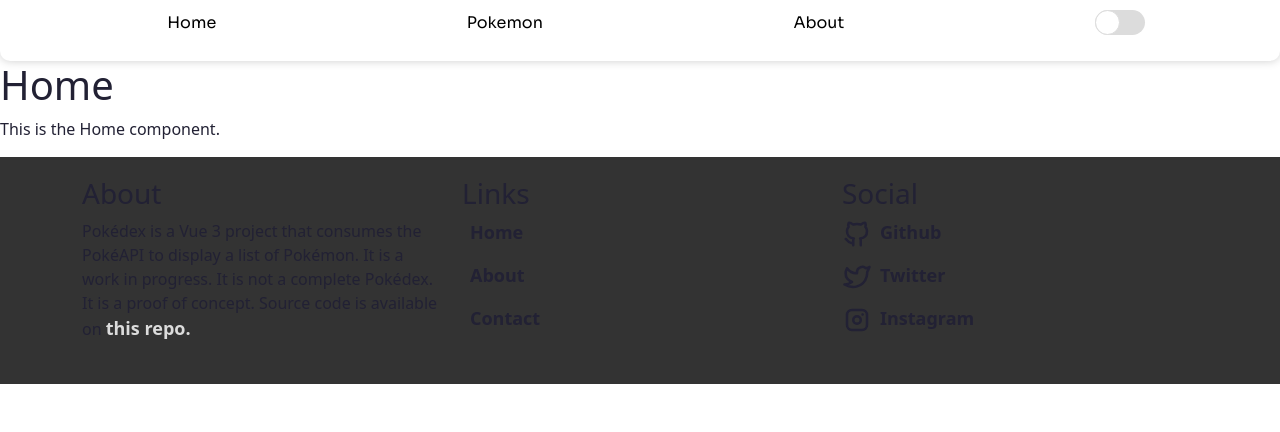
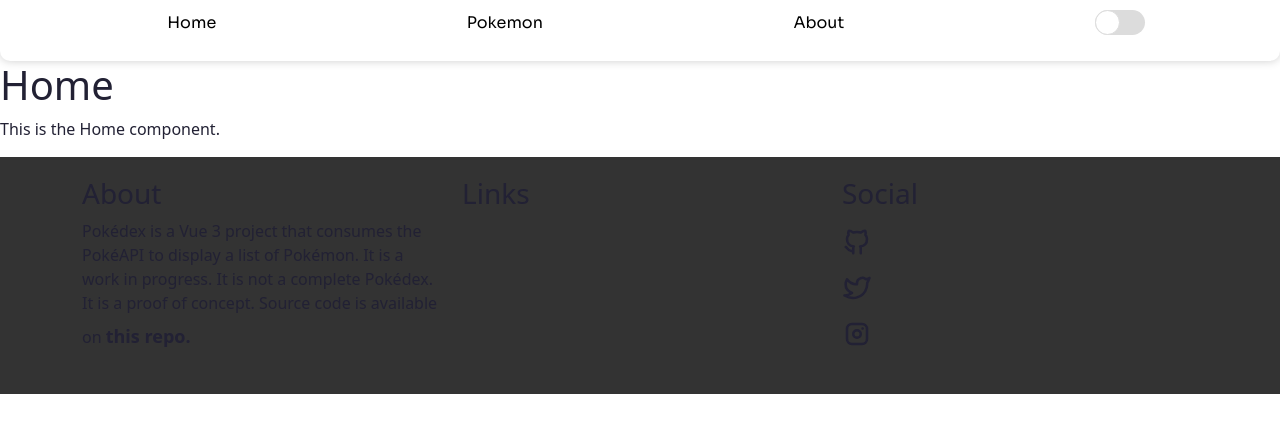
Before and after one commit to Fercho5656/Pokedex, a Vue app: page / in a window 1280 px wide. Shown: the top 432 px of the page. Built offline with nearby package versions, Linux system fonts and the light colour scheme; no server answers.

Commit message:
Removed <p> tag and added margins

```diff
--- a/src/components/Anchor.vue
+++ b/src/components/Anchor.vue
@@ -1,18 +1,12 @@
 <template>
   <template v-if="inNewTab">
-    <a :href="href" target="_blank" ref="noopener nonreferer">
+    <a class="my-2" :href="href" target="_blank" ref="noopener nonreferer">
       <slot></slot>
-      <p class="mx-2">
-        {{ text }}
-      </p>
     </a>
   </template>
   <template v-else>
-    <router-link :to="href">
+    <router-link class="my-2" :to="href">
       <slot></slot>
-      <p class="mx-2">
-        {{ text }}
-      </p>
     </router-link>
   </template>
 </template>
@@ -42,7 +36,6 @@ a {
   font-weight: 700;
   display: flex;
   align-items: center;
-  color: gainsboro;
   display: inline-block;
 }
 
```
